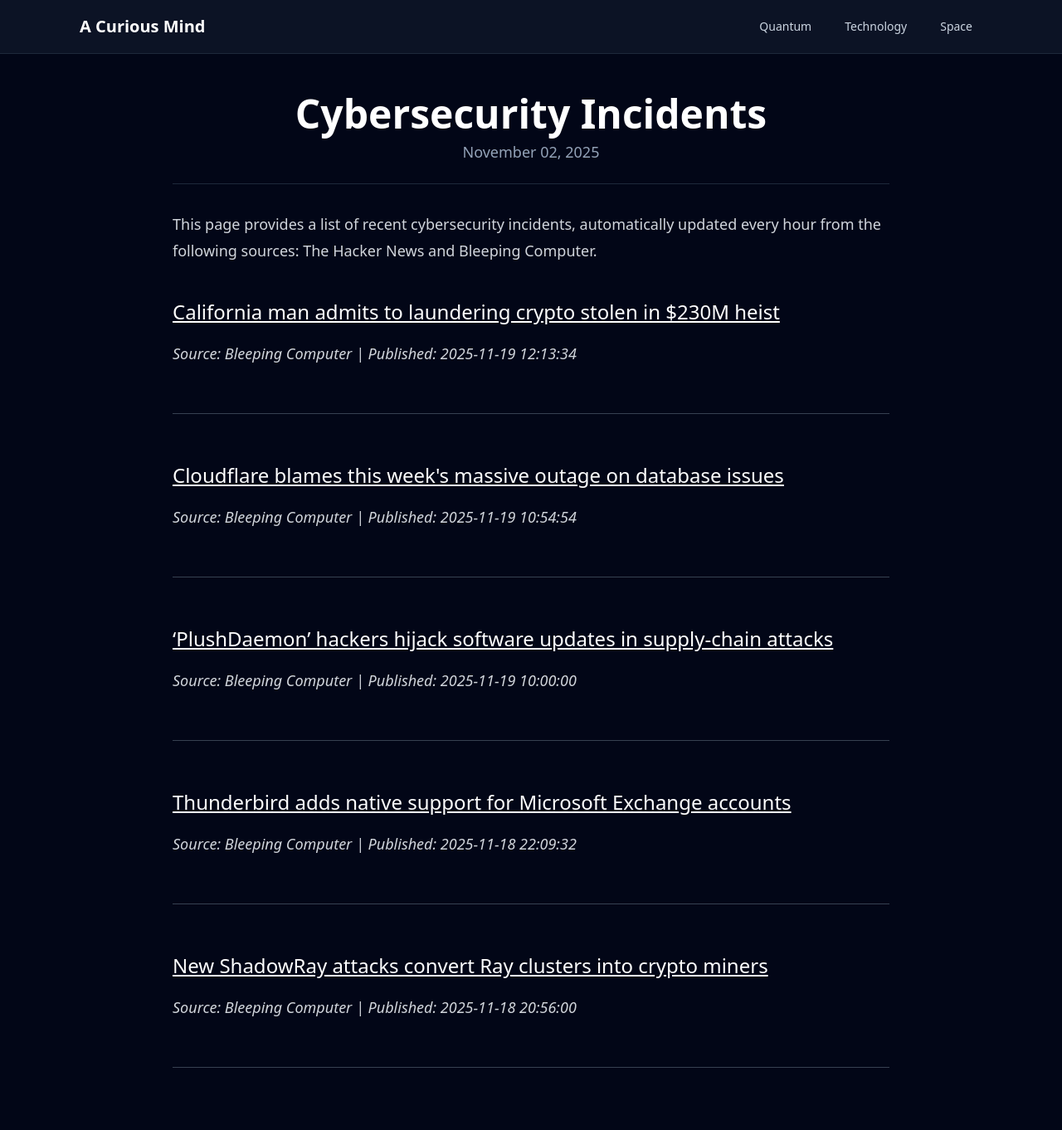
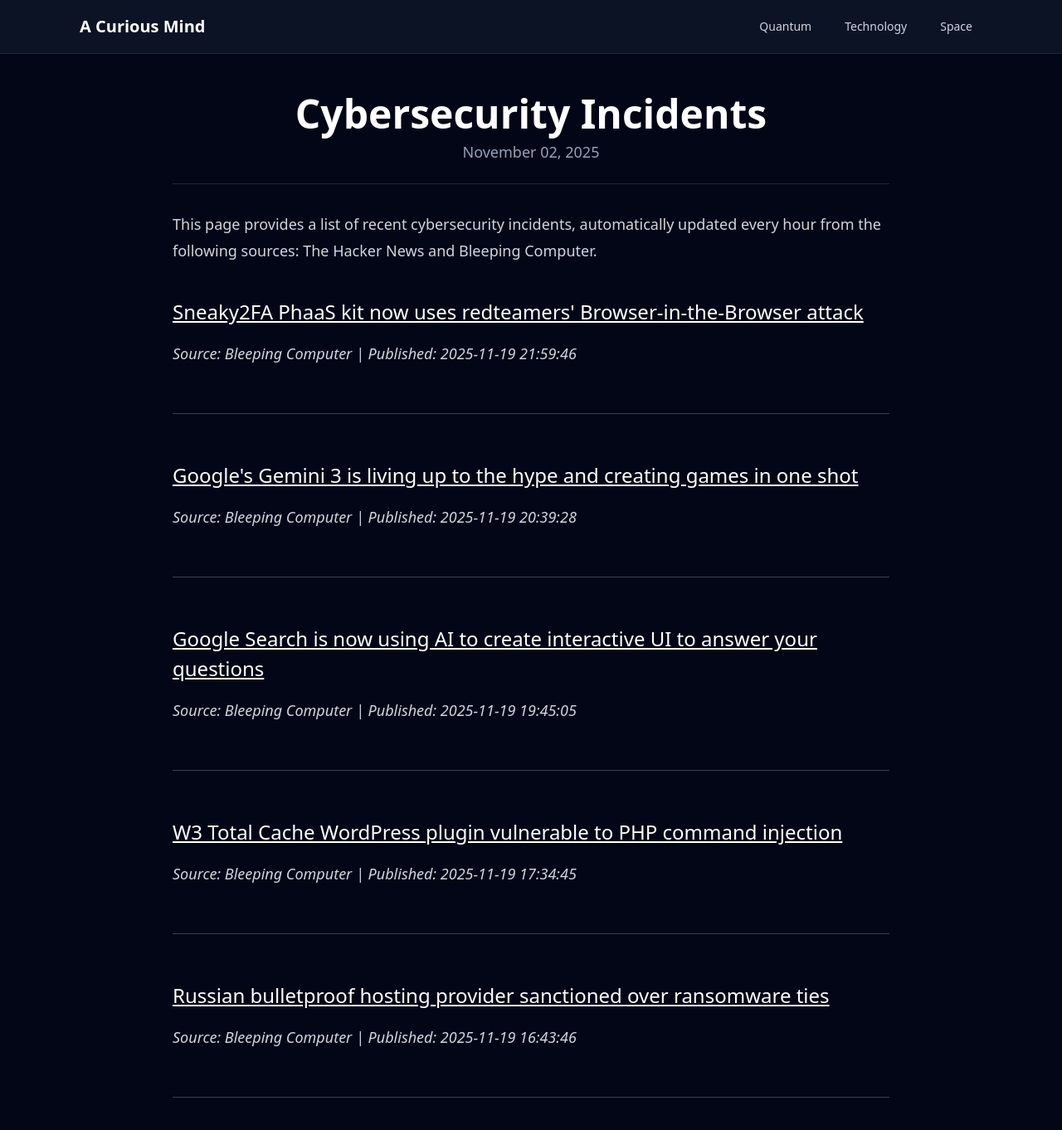
Before and after one commit to onehl7/onehl7.github.io, a Jekyll site: the page built from _posts/2025-11-02-cybersecurity-incidents.md, in a window 1280 px wide and 1400 px high. Shown: the top 1362 px of the window at 83% size. Built offline with Jekyll 4.4.1, drawn with Linux system fonts in a browser that asks for light colours; nearby versions of some CDN libraries.

Commit message:
Update news data

```diff
--- a/_data/news.json
+++ b/_data/news.json
@@ -1,32 +1,32 @@
 [
   {
     "source": "Bleeping Computer",
-    "title": "California man admits to laundering crypto stolen in $230M heist",
-    "link": "https://www.bleepingcomputer.com/news/security/california-man-admits-to-laundering-crypto-stolen-in-230m-heist/",
-    "published": "2025-11-19 12:13:34"
+    "title": "Sneaky2FA PhaaS kit now uses redteamers' Browser-in-the-Browser attack",
+    "link": "https://www.bleepingcomputer.com/news/security/sneaky2fa-phaas-kit-now-uses-redteamers-browser-in-the-browser-attack/",
+    "published": "2025-11-19 21:59:46"
   },
   {
     "source": "Bleeping Computer",
-    "title": "Cloudflare blames this week's massive outage on database issues",
-    "link": "https://www.bleepingcomputer.com/news/technology/cloudflare-blames-this-weeks-massive-outage-on-database-issues/",
-    "published": "2025-11-19 10:54:54"
+    "title": "Google's Gemini 3 is living up to the hype and creating games in one shot",
+    "link": "https://www.bleepingcomputer.com/news/artificial-intelligence/googles-gemini-3-is-living-up-to-the-hype-and-creating-games-in-one-shot/",
+    "published": "2025-11-19 20:39:28"
   },
   {
     "source": "Bleeping Computer",
-    "title": "\u2018PlushDaemon\u2019 hackers hijack software updates in supply-chain attacks",
-    "link": "https://www.bleepingcomputer.com/news/security/plushdaemon-hackers-hijack-software-updates-in-supply-chain-attacks/",
-    "published": "2025-11-19 10:00:00"
+    "title": "Google Search is now using AI to create interactive UI to answer your questions",
+    "link": "https://www.bleepingcomputer.com/news/artificial-intelligence/google-search-is-now-using-ai-to-create-interactive-ui-to-answer-your-questions/",
+    "published": "2025-11-19 19:45:05"
   },
   {
     "source": "Bleeping Computer",
-    "title": "Thunderbird adds native support for Microsoft Exchange accounts",
-    "link": "https://www.bleepingcomputer.com/news/software/thunderbird-adds-native-support-for-microsoft-exchange-accounts/",
-    "published": "2025-11-18 22:09:32"
+    "title": "W3 Total Cache WordPress plugin vulnerable to PHP command injection",
+    "link": "https://www.bleepingcomputer.com/news/security/w3-total-cache-wordpress-plugin-vulnerable-to-php-command-injection/",
+    "published": "2025-11-19 17:34:45"
   },
   {
     "source": "Bleeping Computer",
-    "title": "New ShadowRay attacks convert Ray clusters into crypto miners",
-    "link": "https://www.bleepingcomputer.com/news/security/new-shadowray-attacks-convert-ray-clusters-into-crypto-miners/",
-    "published": "2025-11-18 20:56:00"
+    "title": "Russian bulletproof hosting provider sanctioned over ransomware ties",
+    "link": "https://www.bleepingcomputer.com/news/security/us-sanctions-russian-bulletproof-hosting-provider-media-land-over-ransomware-ties/",
+    "published": "2025-11-19 16:43:46"
   }
 ]
```
